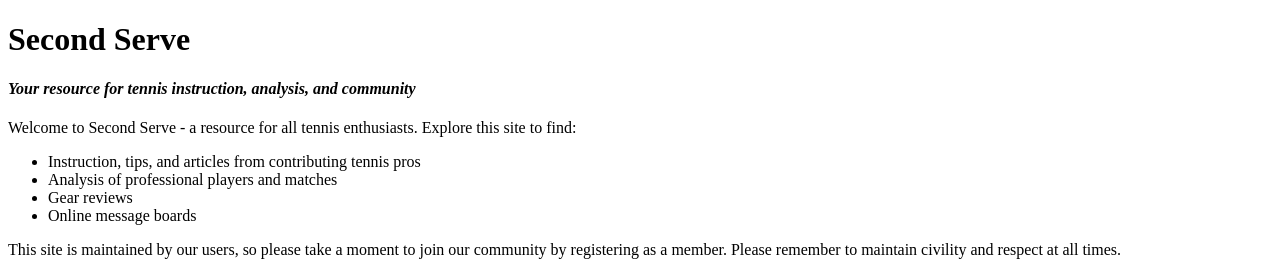
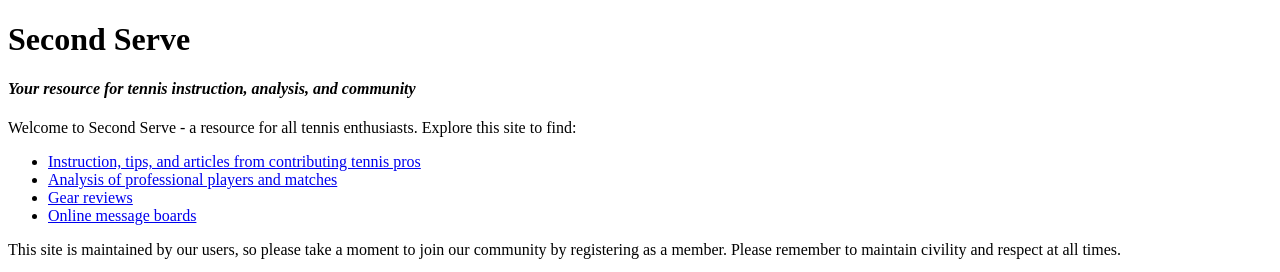
Before and after one commit to aclarkin1/aclarkin1, a plain HTML site: page index.html in a window 1280 px wide. Shown: the top 272 px of the page. Drawn offline with Linux system fonts and the light colour scheme.

Commit message:
Add links using nav command

```diff
--- a/index.html
+++ b/index.html
@@ -6,12 +6,14 @@
   <h1>Second Serve</h1>
   <h4><em>Your resource for tennis instruction, analysis, and community</em></h4>
   <p>Welcome to Second Serve - a resource for all tennis enthusiasts. Explore this site to find:</p>
-  <ul>
-    <li>Instruction, tips, and articles from contributing tennis pros</li>
-    <li>Analysis of professional players and matches</li>
-    <li>Gear reviews</li>
-    <li>Online message boards</li>
-  </ul>
+  <nav>
+    <ul>
+      <li><a href="instruction.html">Instruction, tips, and articles from contributing tennis pros</a></li>
+      <li><a href="analysis.html">Analysis of professional players and matches</a></li>
+      <li><a href="gear.html">Gear reviews</a></li>
+      <li><a href="boards.html">Online message boards</a></li>
+    </ul>
+  </nav>
   <p>This site is maintained by our users, so please take a moment to join our community by registering as a member. Please remember to maintain civility and respect at all times.</p>
   <img src="images/Vilas1.jpg" alt="Guilermo Vilas at Roland Garros"></img>
 </html>
```
